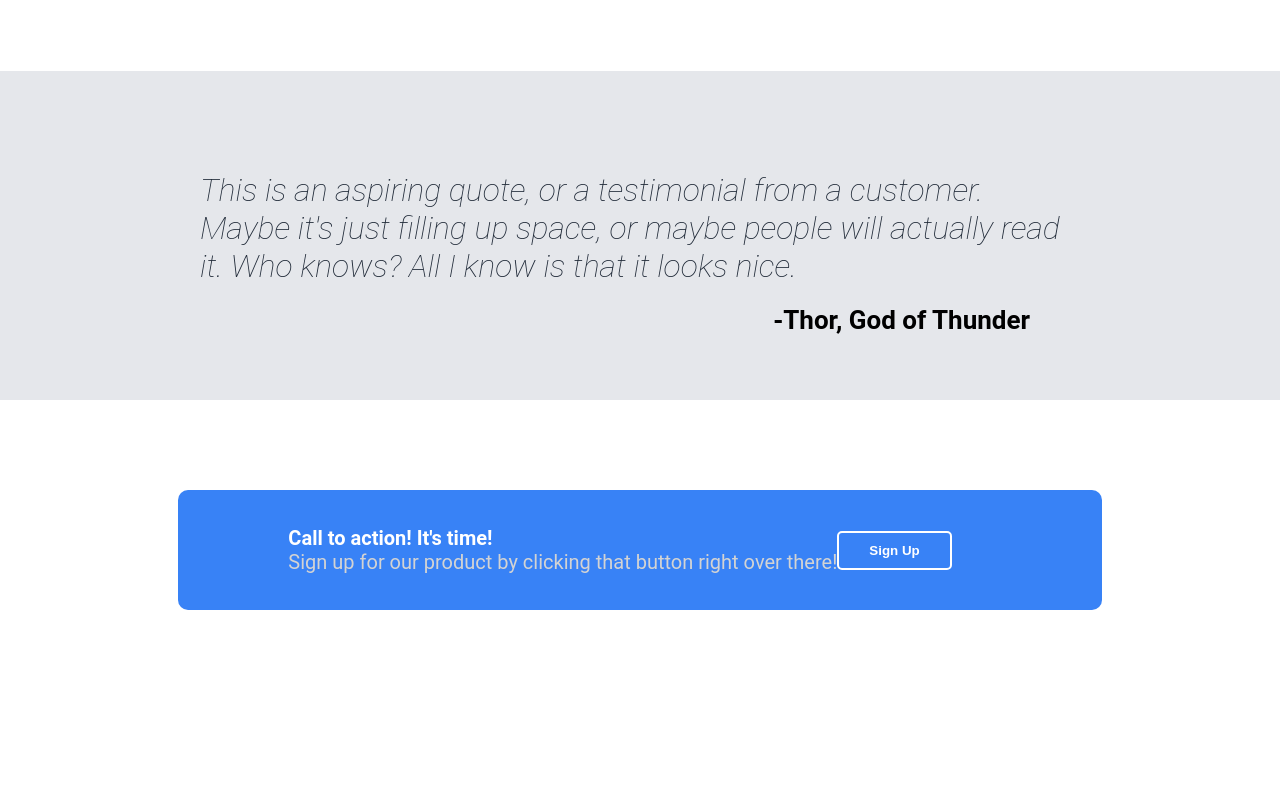
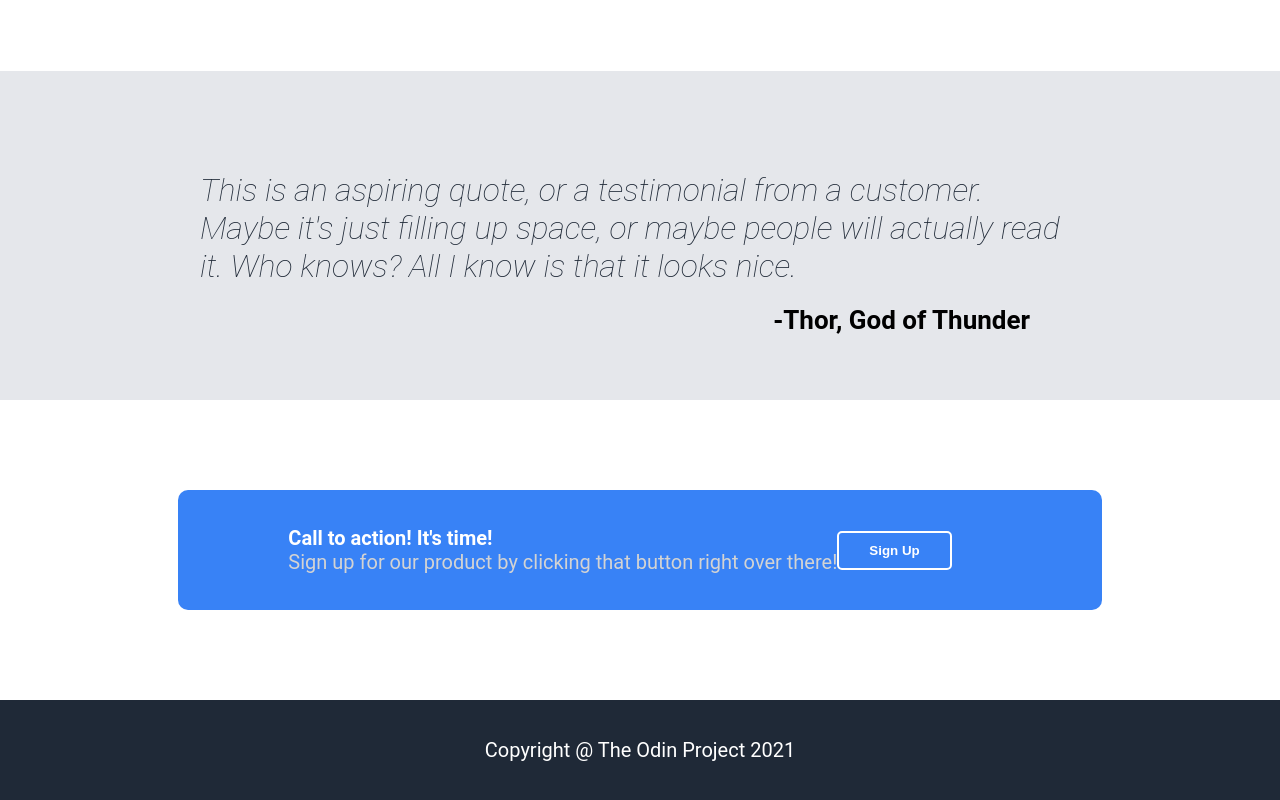
Before and after one commit to por1a/Odin-landing-page, a plain HTML site: page index.html in a window 1280 px wide. Shown: the part 981-1781 px from the top of the page. Before the commit the page ends 1681 px from the top, so only its background shows below. Drawn offline with Linux system fonts and the light colour scheme.

Commit message:
added a footer

```diff
--- a/index.html
+++ b/index.html
@@ -80,7 +80,9 @@
     </div>
 <!-- section 4 end -->
 <!-- section 5 -->
-
+    <div class="footer">
+     <div class="footer-text">Copyright @ The Odin Project 2021</div>
+    </div>
 
 </body>
 </html>
--- a/styles.css
+++ b/styles.css
@@ -215,3 +215,12 @@ body {
 }
 /* end of section 4 */
 /* section 5 */
+
+.footer {
+    background-color: #1f2937;
+    display: flex;
+    min-height: 100px;
+    justify-content: center;
+    align-items: center;
+    color: #FFF;
+}
```
